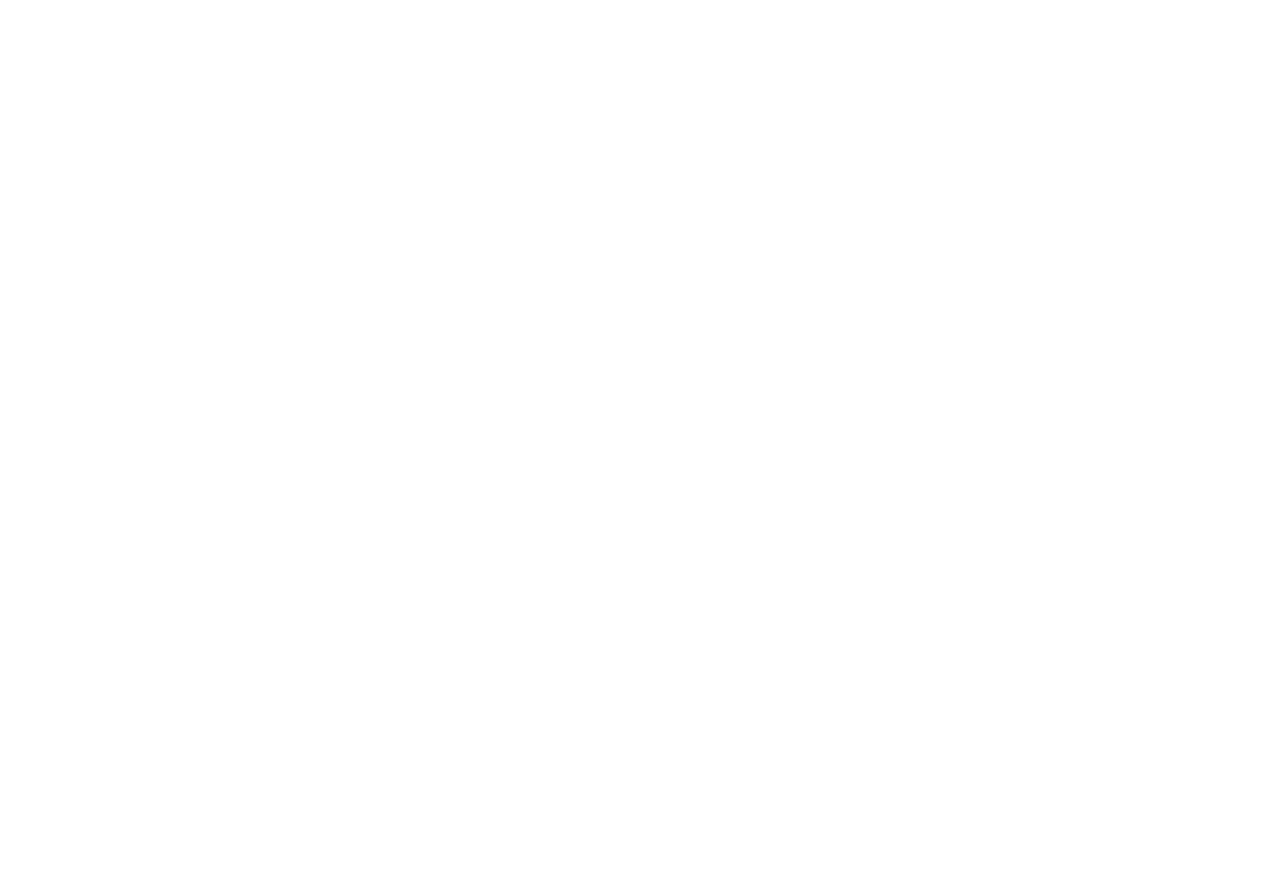
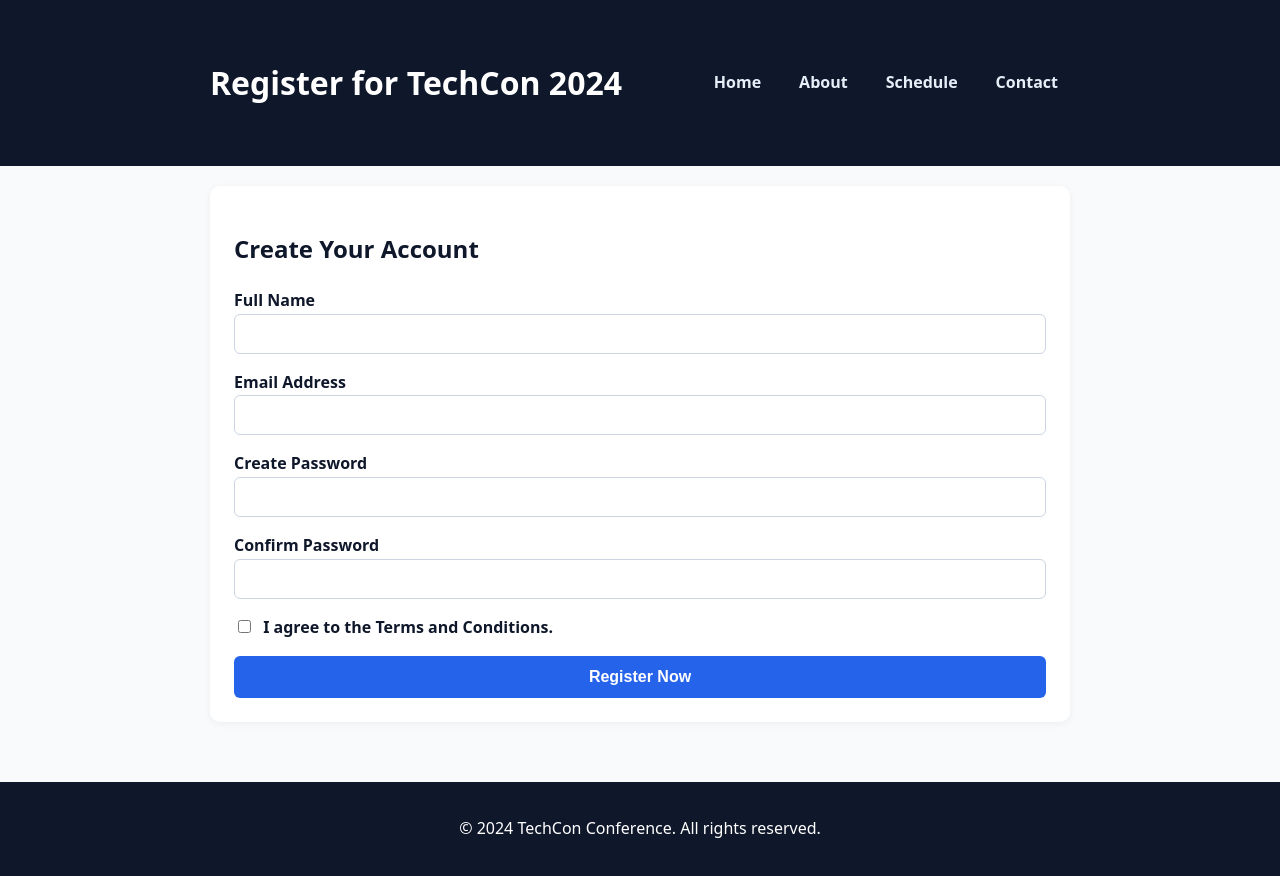
Before and after one commit to ckgitonga-pearl/TechCon_HTML, a plain HTML site: page techcon_website/register.html in a window 1280 px wide. Before the commit the page ends 800 px from the top, so only its background shows below. Drawn offline with Linux system fonts and the light colour scheme.

Commit message:
Update the changes

```diff
--- a/techcon_website/register.html
+++ b/techcon_website/register.html
@@ -0,0 +1,190 @@
+<!DOCTYPE html>
+<html lang="en">
+<head>
+    <meta charset="UTF-8">
+    <meta name="viewport" content="width=device-width, initial-scale=1.0">
+    <title>Register for TechCon 2024</title>
+</head>
+<style>
+        :root {
+            --bg: #f8fafc;
+            --dark: #0f172a;
+            --accent: #2563eb;
+            --card: #ffffff;
+        }
+
+        * {
+            box-sizing: border-box;
+        }
+
+        body {
+            margin: 0;
+            font-family: system-ui, -apple-system, "Segoe UI", Roboto, Arial, sans-serif;
+            background: var(--bg);
+            color: var(--dark);
+            line-height: 1.6;
+        }
+
+        .container {
+            max-width: 900px;
+            margin: 0 auto;
+            padding: 20px;
+        }
+
+        /* Header */
+        header {
+            background: var(--dark);
+            color: #ffffff;
+            padding: 16px 0;
+        }
+
+        .header-inner {
+            display: flex;
+            align-items: center;
+            justify-content: space-between;
+        }
+
+        nav ul {
+            list-style: none;
+            display: flex;
+            gap: 14px;
+            margin: 0;
+            padding: 0;
+        }
+
+        nav a {
+            color: #e6eef8;
+            text-decoration: none;
+            font-weight: 600;
+            padding: 8px 12px;
+            border-radius: 6px;
+        }
+
+        nav a:hover {
+            background: rgba(255, 255, 255, 0.15);
+        }
+
+        /* Main */
+        main {
+            margin-top: 30px;
+        }
+
+        .form-card {
+            background: var(--card);
+            padding: 24px;
+            border-radius: 10px;
+            box-shadow: 0 2px 8px rgba(0,0,0,0.05);
+        }
+
+        form {
+            display: grid;
+            gap: 16px;
+        }
+
+        label {
+            font-weight: 600;
+            margin-bottom: 6px;
+        }
+
+        input[type="text"],
+        input[type="email"],
+        input[type="password"] {
+            padding: 10px;
+            width: 100%;
+            border: 1px solid #cbd5e1;
+            border-radius: 6px;
+            font-size: 1rem;
+        }
+
+        input[type="checkbox"] {
+            margin-right: 8px;
+        }
+
+        button {
+            background: var(--accent);
+            color: #ffffff;
+            padding: 12px 18px;
+            border: none;
+            border-radius: 6px;
+            font-size: 1rem;
+            font-weight: 600;
+            cursor: pointer;
+        }
+
+        button:hover {
+            background: #1e4fbe;
+        }
+
+        footer {
+            margin-top: 40px;
+            padding: 18px;
+            background: var(--dark);
+            color: #ffffff;
+            text-align: center;
+        }
+    </style>
+
+<body>
+    <header>
+    <div class="header-inner container">
+        <h1>Register for TechCon 2024</h1>
+
+        <nav>
+            <ul>
+                <li><a href="index.html">Home</a></li>
+                <li><a href="about.html">About</a></li>
+                <li><a href="schedule.html">Schedule</a></li>
+                <li><a href="contact.html">Contact</a></li>
+            </ul>
+        </nav>
+    </div>
+</header>
+<main class="container">
+    <section class="form-card">
+        <h2>Create Your Account</h2>
+
+        <form action="#" method="post">
+
+            <!-- Full Name -->
+            <div>
+                <label for="fullname">Full Name</label>
+                <input type="text" id="fullname" name="fullname" required>
+            </div>
+
+            <!-- Email -->
+            <div>
+                <label for="email">Email Address</label>
+                <input type="email" id="email" name="email" required>
+            </div>
+
+            <!-- Password -->
+            <div>
+                <label for="password">Create Password</label>
+                <input type="password" id="password" name="password" required>
+            </div>
+
+            <!-- Confirm Password -->
+            <div>
+                <label for="confirm-password">Confirm Password</label>
+                <input type="password" id="confirm-password" name="confirm-password" required>
+            </div>
+
+            <!-- Terms Checkbox -->
+            <div>
+                <label>
+                    <input type="checkbox" name="terms" required>
+                    I agree to the Terms and Conditions.
+                </label>
+            </div>
+
+            <!-- Submit -->
+            <button type="submit">Register Now</button>
+        </form>
+    </section>
+</main>
+<footer>
+    <p>&copy; 2024 TechCon Conference. All rights reserved.</p>
+</footer>
+
+</body>
+</html>
```
Also changed, not shown: techcon_website/about.html (+8 -11 lines), techcon_website/index.html (+8 -11 lines), techcon_website/schedule.html (+8 -12 lines).
